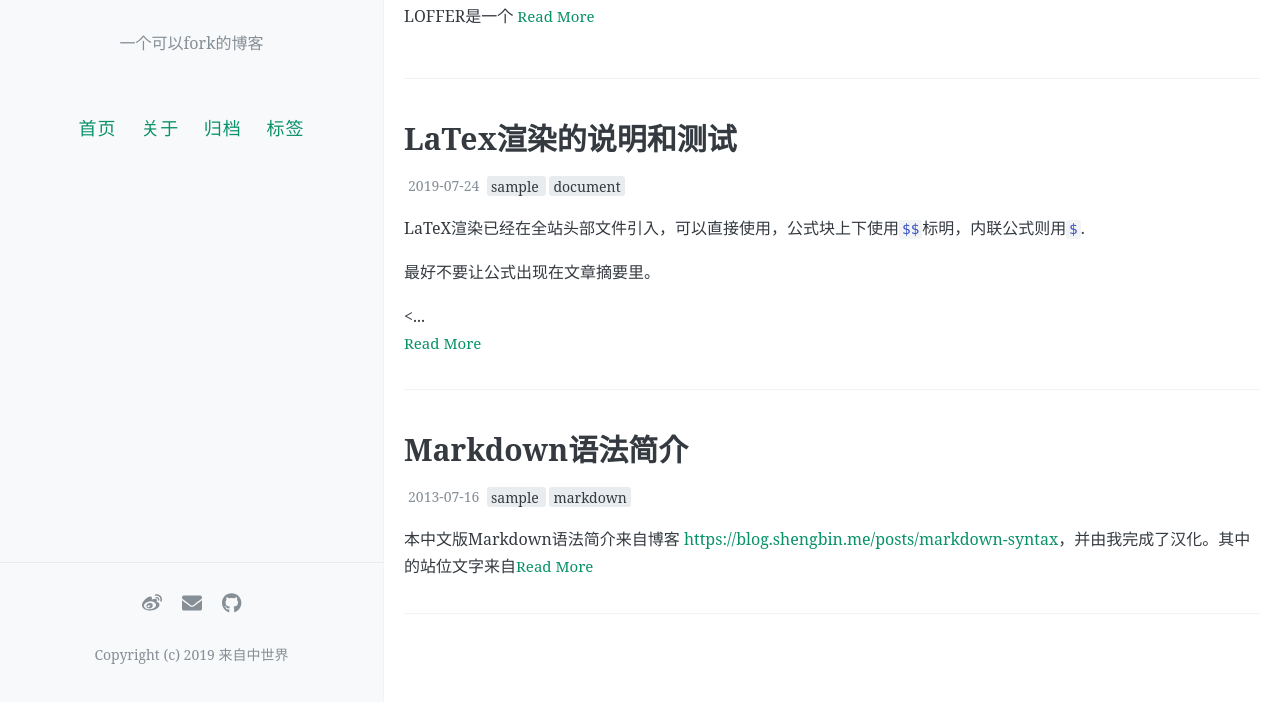
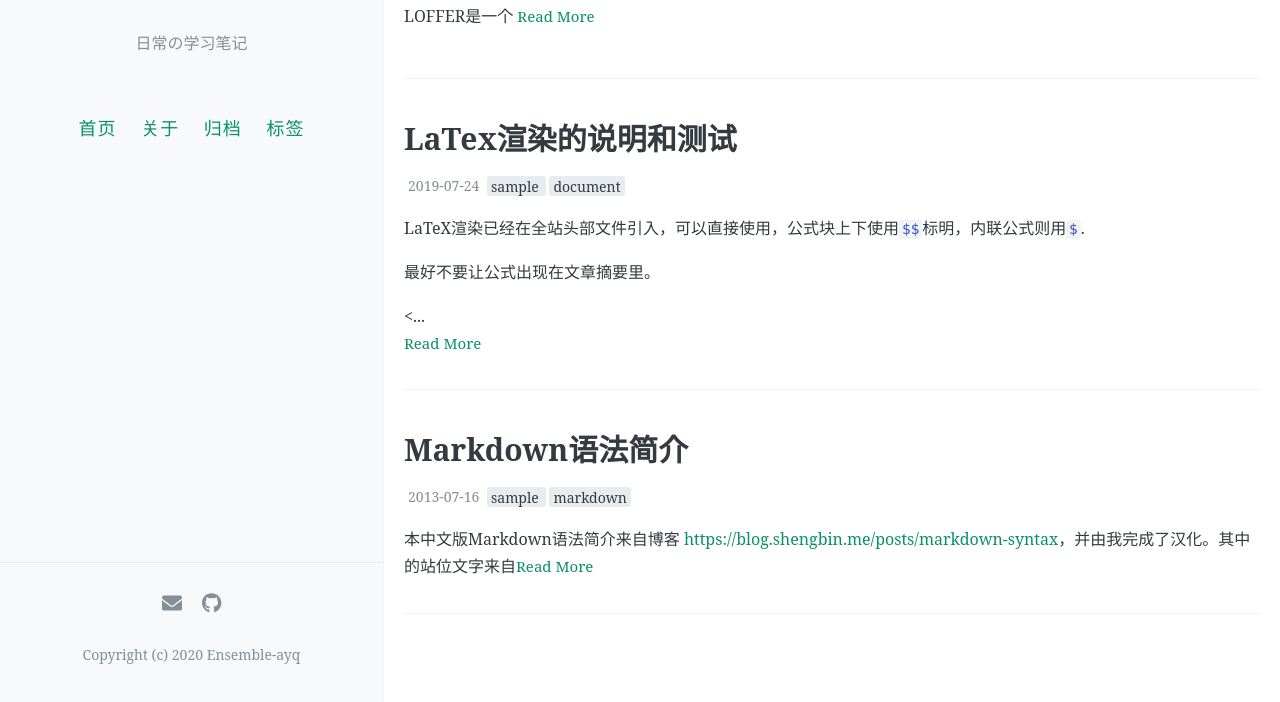
Before and after one commit to An-Juntemente/myblogger, a Jekyll site: the page built from index.html, in a window 1280 px wide and 1037 px high. Shown: the part 335-1037 px from the top of the window. Built offline with Jekyll 4.4.1, drawn with Linux system fonts in a browser that asks for light colours; the list of posts is cut into pages by our own code; comment, search, counter and statistics services are not loaded.

Commit message:
Update _config.yml

```diff
--- a/_config.yml
+++ b/_config.yml
@@ -7,8 +7,8 @@
 # 井号后面的文字是说明文档，不会被程序读取。
 
 # 描述/签名
-name: LOFFER
-description: 一个可以fork的博客
+name: Ain
+description: 日常の学习笔记
 
 # 输入你的网站域名（如果你没有添加自己的域名，而是直接用GitHub pages分配的域名的话可以省略）
 url:
@@ -49,13 +49,13 @@ excerpt_separator: <!-- more -->
 
 # 你的社交网络链接，它们会作为图标出现在你的网站页脚中，可选填写
 footer-links:
-  weibo: frommidworld #请输入你的微博个性域名 https://www.weibo.com/<thispart>
+  weibo: #请输入你的微博个性域名 https://www.weibo.com/<thispart>
   behance: # https://www.behance.net/<>
   dribbble: # https://dribbble.com/<>
-  email: fromendworld@outlook.com
+  email: 2107414087@qq.com
   facebook: #https://www.facebook.com/<>
   flickr: #https://www.flickr.com/<>
-  github: FromEndWorld/loffer #https://github.com/<>
+  github: github.com/Ensemble-ayq #https://github.com/<>
   instagram: #https://instagram.com/<>
   linkedin: #https://www.linkedin.com/in/<>
   pinterest: #https://www.pinterest.com/<>
@@ -66,7 +66,7 @@ footer-links:
   youtube: # channel/<your_long_string> or user/<user-name>
 
 # 站点页脚的文字
-footer-text: Copyright (c) 2019 来自中世界
+footer-text: Copyright (c) 2020 Ensemble-ayq
 
 #
 # 评论，注意，请不要同时添加多种不同的评论区
```
